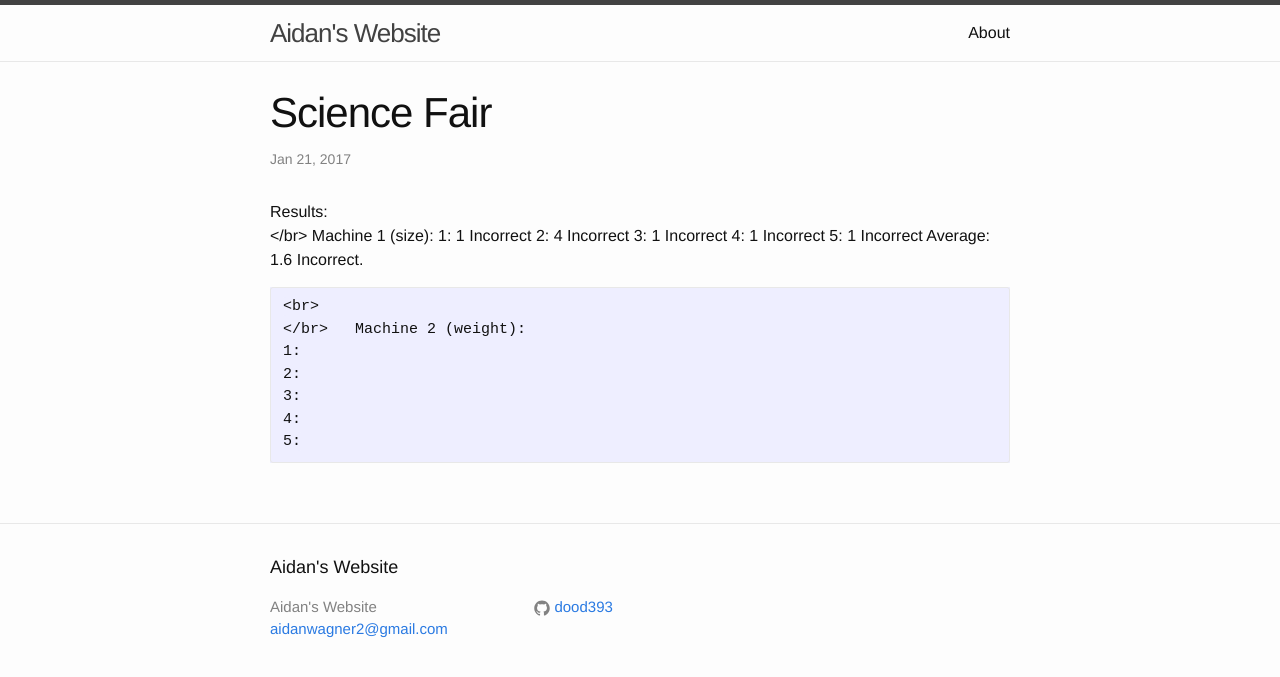
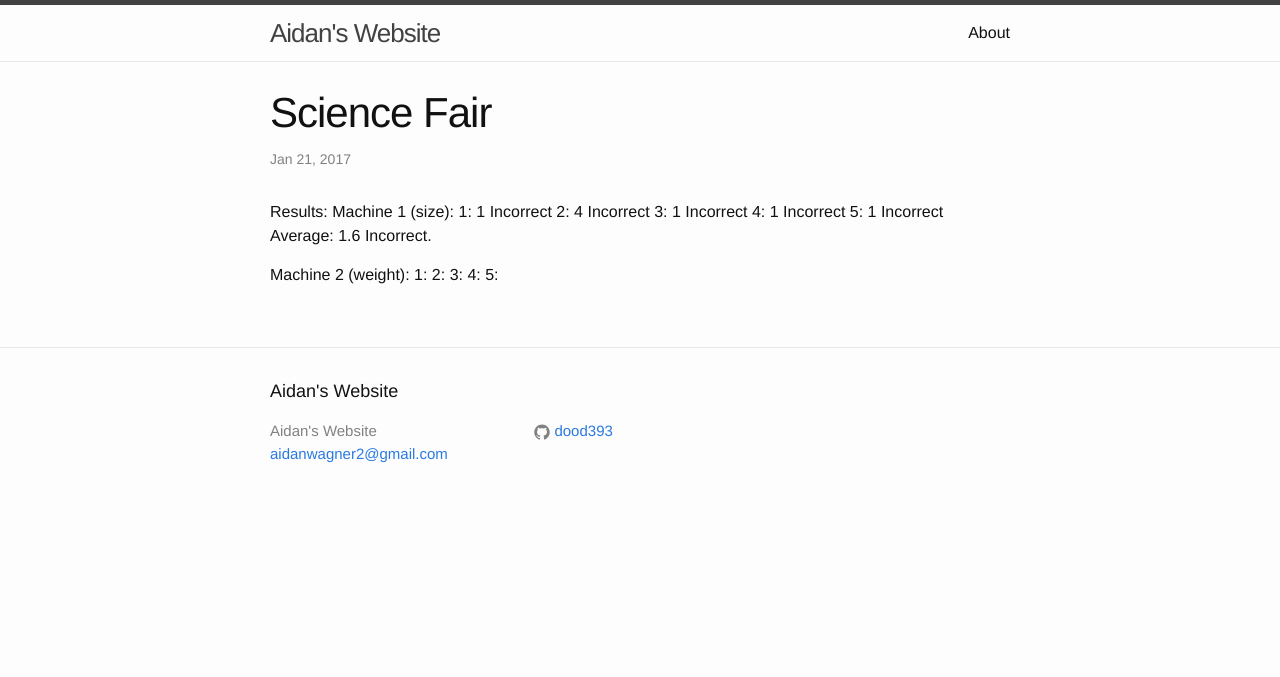
Before and after one commit to dood393/schoolblog, a Jekyll site: the page built from _posts/2017-01-20-Second-Post.markdown, in a window 1280 px wide. Shown: the top 677 px of the page. Built offline with Jekyll 4.4.1, drawn with Linux system fonts in a browser that asks for light colours.

Commit message:
Update 2017-01-20-Second-Post.markdown

```diff
--- a/_posts/2017-01-20-Second-Post.markdown
+++ b/_posts/2017-01-20-Second-Post.markdown
@@ -5,8 +5,6 @@ date:   2017-01-21 06:03:29 -0800
 categories: SCIENCE
 ---
 Results:
-<br>
-</br>
   Machine 1 (size):
     1: 1 Incorrect
     2: 4 Incorrect
@@ -16,8 +14,7 @@ Results:
     Average: 1.6 Incorrect.
 
 
-    <br>
-    </br>
+
   Machine 2 (weight):
     1:
     2:
```
